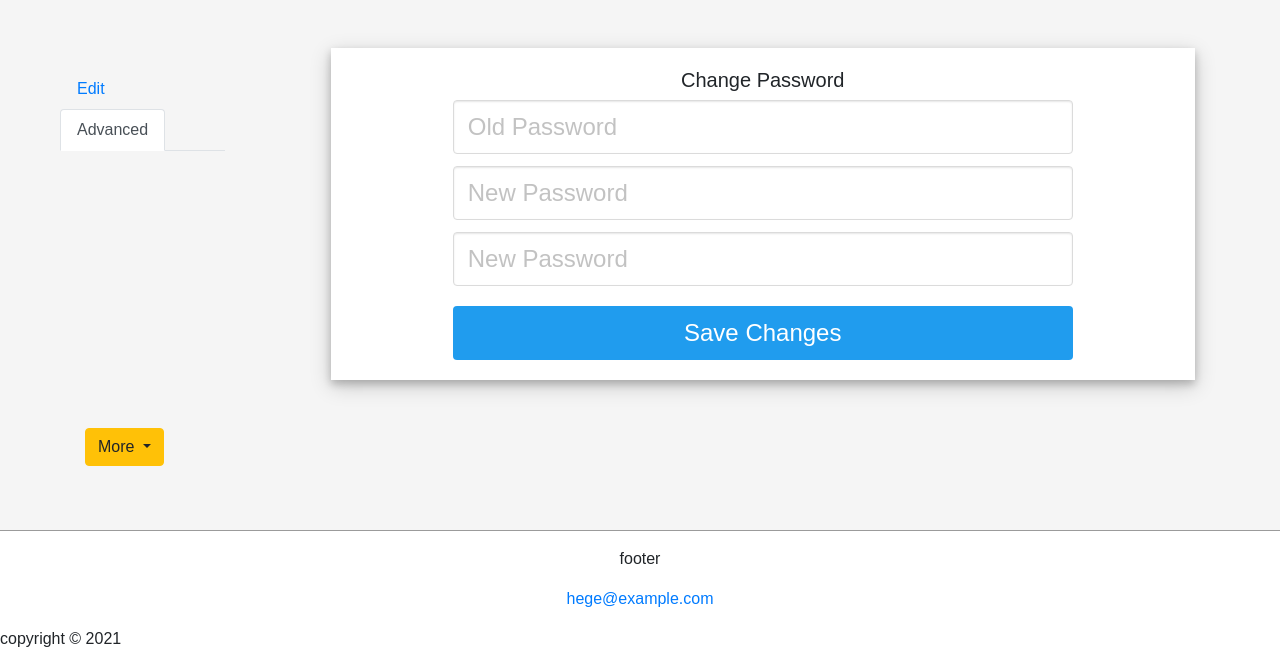
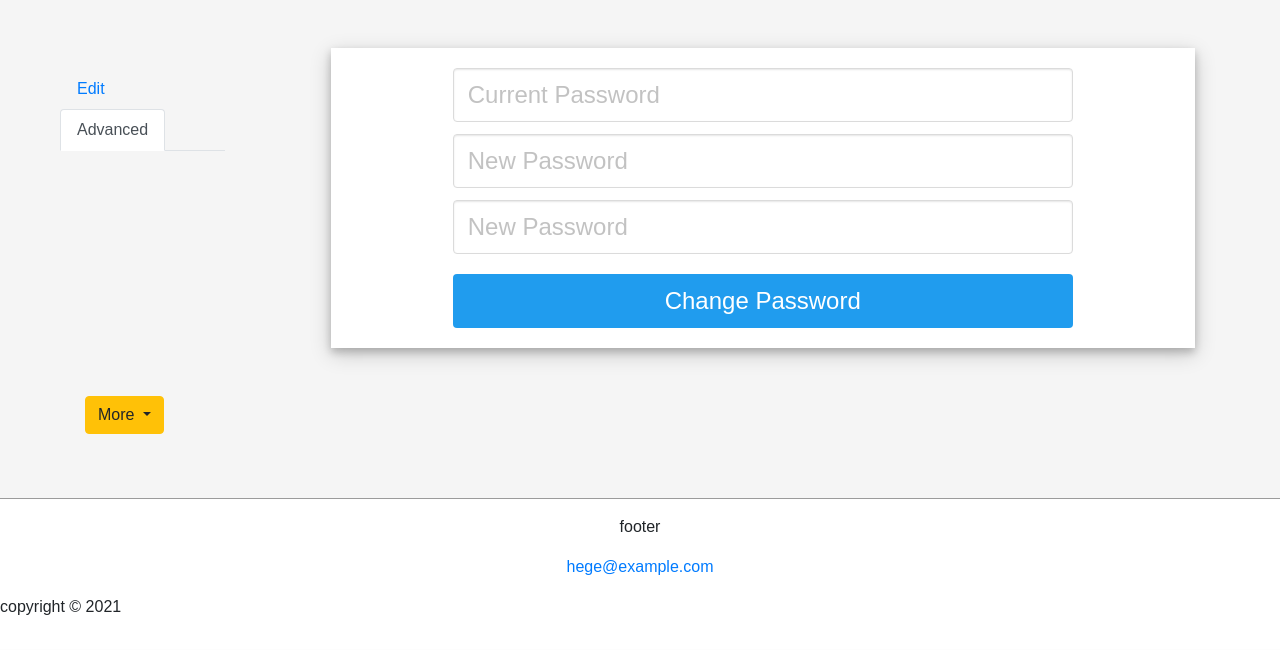
Before and after one commit to ashelto6/The-Market, a Python web app: template templates/main/settings.html in a window 1280 px wide, after a click on "Advanced". Shown: the part 151-801 px from the top of the page. After the commit the page ends 766 px from the top, so only its background shows below. Run offline with Jinja, Linux system fonts and the light colour scheme; the template is opened without the code that fills it, so the values that code supplies are empty; some libraries are stand-ins or nearby versions.

Commit message:
minor alterations to page

```diff
--- a/templates/main/settings.html
+++ b/templates/main/settings.html
@@ -18,7 +18,6 @@
     <!-- edit profile content -->
     <div class="tab-pane active" id="home" role="tabpanel" aria-labelledby="home-tab">
       <div class="maincontent">
-        <h5 class="text-center">Edit Profile</h5>
         <div class="container-home">
           <div class="text-center">
             <form method="POST" action="/settings/edit_profile">
@@ -53,13 +52,12 @@
     <!-- change password and delete account content -->
     <div class="tab-pane" id="messages" role="tabpanel" aria-labelledby="messages-tab">
       <div class="maincontent">
-        <h5 class="text-center">Change Password</h5>
         <div class="container-home">
           <div class="text-center">
             <form method="POST" action="/settings/change_password">
               <div class="field">
                 <div class="control">
-                  <input class="input is-large" type="password" name="Old password" placeholder="Old Password">
+                  <input class="input is-large" type="password" name="Old password" placeholder="Current Password">
                 </div>
               </div>
 
@@ -76,7 +74,7 @@
               </div>
           </div>
 
-          <button id="marg" class="button is-block is-info is-large is-fullwidth">Save Changes</button>
+          <button id="marg" class="button is-block is-info is-large is-fullwidth">Change Password</button>
           </form>
         </div>
       </div>
@@ -114,7 +112,6 @@
     <br>
     <div class="tab-content">
       <div class="tab-pane active" id="homesm" role="tabpanel" aria-labelledby="home-tab">
-        <h5 class="text-center">Edit Profile</h5>
         <div class="container">
           <div class="text-center">
             <form method="POST" action="/settings/edit_profile">
@@ -147,13 +144,12 @@
       </div>
 
       <div class="tab-pane" id="messagessm" role="tabpanel" aria-labelledby="messages-tab">
-        <h5 class="text-center">Change Password</h5>
         <div class="container">
           <div class="text-center">
             <form method="POST" action="/settings/change_password">
               <div class="field">
                 <div class="control">
-                  <input class="input is-large" type="password" name="Old password" placeholder="Old Password">
+                  <input class="input is-large" type="password" name="Old password" placeholder="Current Password">
                 </div>
               </div>
 
@@ -168,7 +164,7 @@
                   <input class="input is-large" type="password" name="New repassword" placeholder="New Password">
                 </div>
               </div>
-              <button id="marg" class="button is-block is-info is-large is-fullwidth">Save Changes</button>
+              <button id="marg" class="button is-block is-info is-large is-fullwidth">Change Password</button>
             </form>
           </div>
 
```
